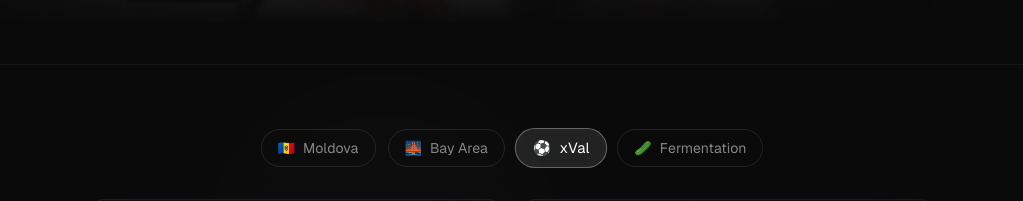
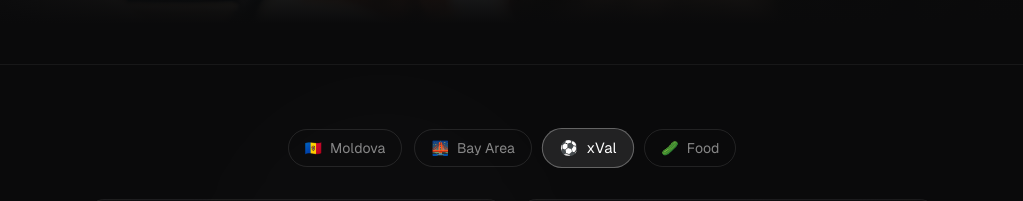
Before and after one commit to orehovschi/dotcom, a Next.js app: page / in a window 1280 px wide. Shown: the part 800-1001 px from the top of the page, without its empty margins (128-1151 px from the left). Built offline with nearby package versions, Linux system fonts and the light colour scheme.

Commit message:
Update page.tsx

```diff
--- a/app/page.tsx
+++ b/app/page.tsx
@@ -23,7 +23,7 @@ export default function Home() {
     { label: "Moldova", icon: "🇲🇩" },
     { label: "Bay Area", icon: "🌉" },
     { label: "xVal", icon: "⚽" },
-    { label: "Fermentation", icon: "🥒" },
+    { label: "Food", icon: "🥒" },
   ];
 
   useEffect(() => {
```
